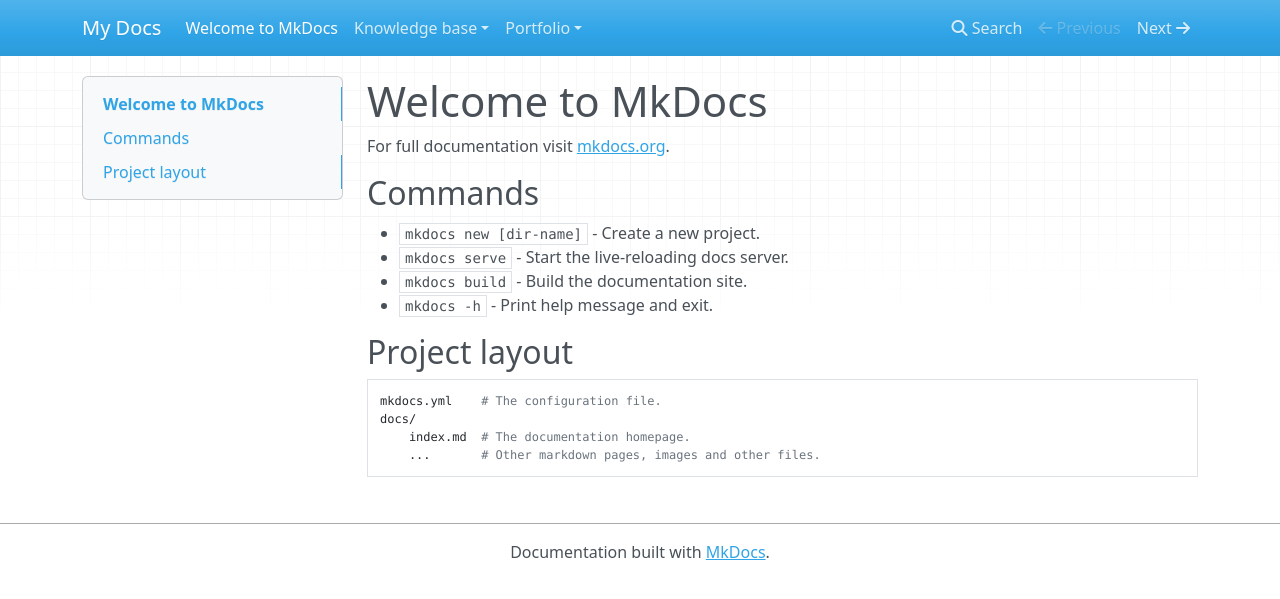
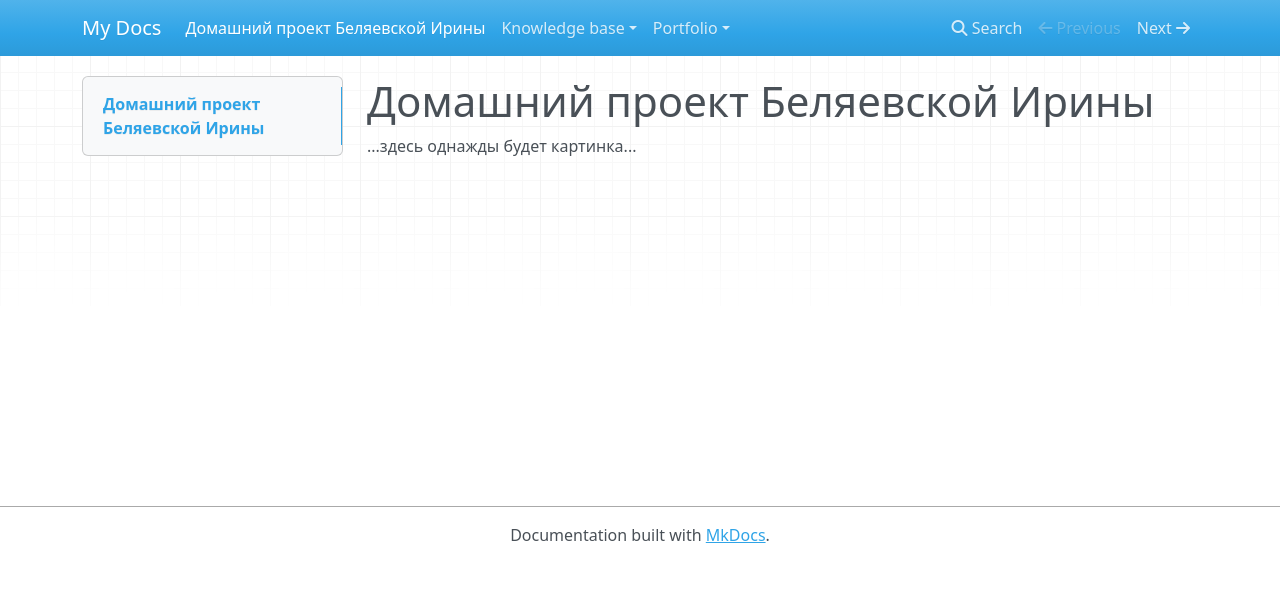
Before and after one commit to ibeliaevskaia/pet-project-bel, an MkDocs documentation site: the page built from docs/index.md, in a window 1280 px wide. Shown: the top 599 px of the page. Built offline with MkDocs 1.6.1, drawn with Linux system fonts in a browser that asks for light colours; nearby versions of some CDN libraries.

Commit message:
fix index.md

```diff
--- a/docs/index.md
+++ b/docs/index.md
@@ -1,17 +1,3 @@
-# Welcome to MkDocs
+# Домашний проект Беляевской Ирины
 
-For full documentation visit [mkdocs.org](https://www.mkdocs.org).
-
-## Commands
-
-* `mkdocs new [dir-name]` - Create a new project.
-* `mkdocs serve` - Start the live-reloading docs server.
-* `mkdocs build` - Build the documentation site.
-* `mkdocs -h` - Print help message and exit.
-
-## Project layout
-
-    mkdocs.yml    # The configuration file.
-    docs/
-        index.md  # The documentation homepage.
-        ...       # Other markdown pages, images and other files.
+...здесь однажды будет картинка...
```
